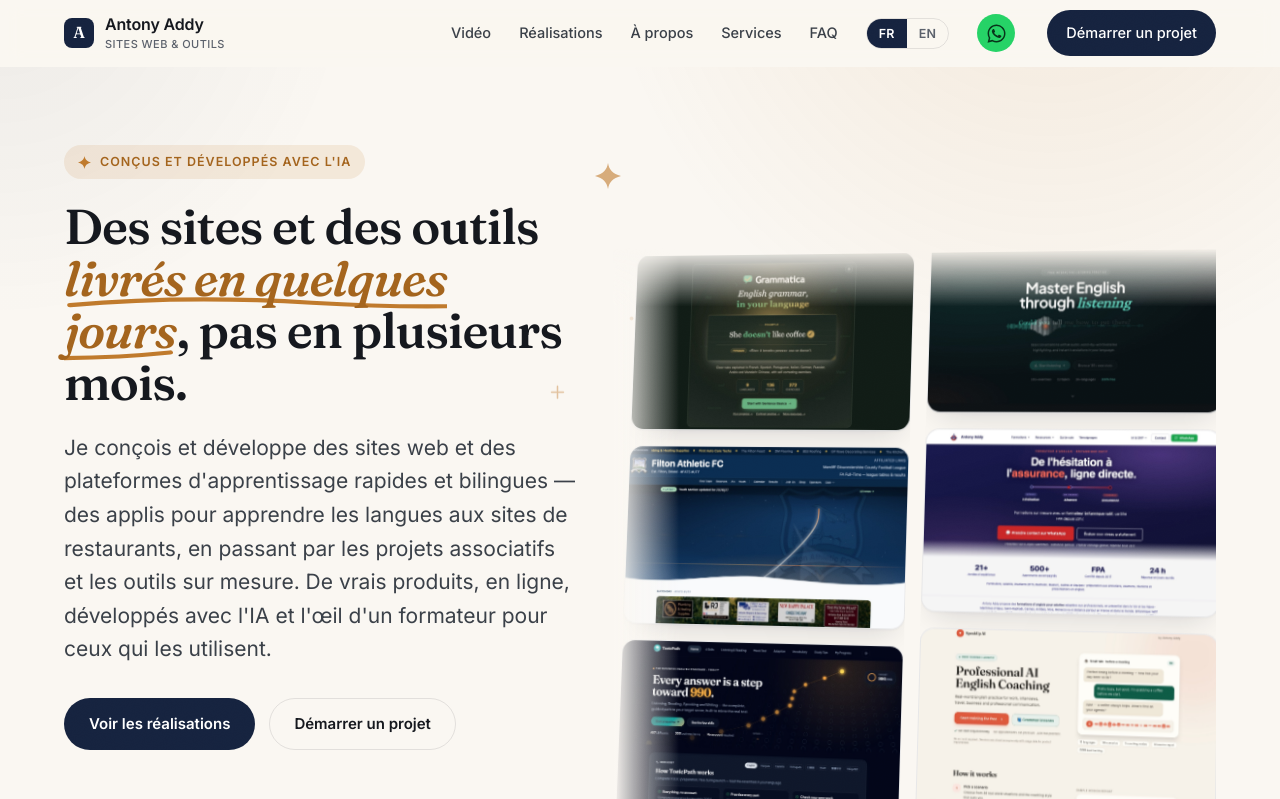
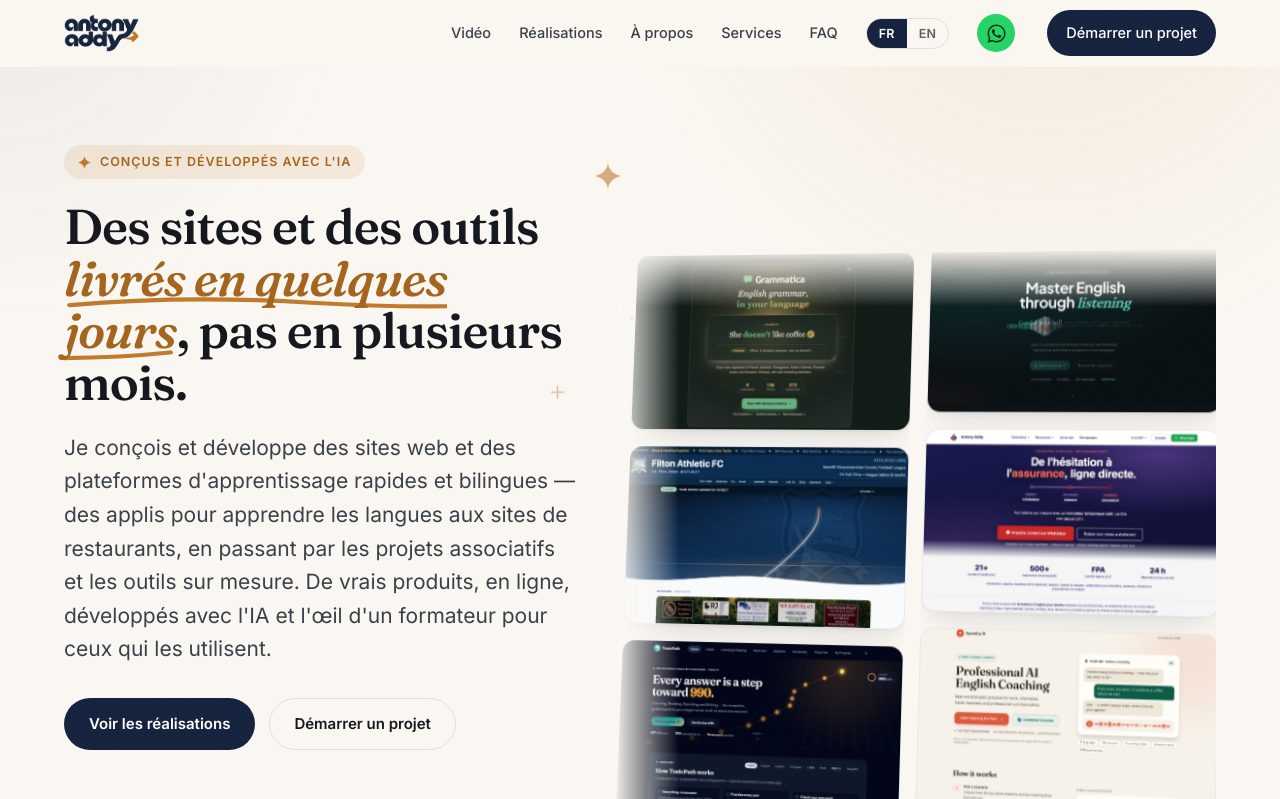
Before and after one commit to addyap2/showcase, a plain HTML site: page index.html in a window 1280 px wide. Shown: the top 799 px of the page. Drawn offline with Linux system fonts and the light colour scheme; a script that the page names is missing.

Commit message:
Use antony addy wordmark image as the site logo
- Add transparent-background logo (navy wordmark + orange arrow), knocked
  out from the source art and trimmed
- Replace the text brand in the header and footer with the logo image
- Scale the logo down on phones so the header row still fits

Co-Authored-By: Claude Opus 4.8 <noreply@anthropic.com>

```diff
--- a/assets/styles.css
+++ b/assets/styles.css
@@ -79,6 +79,8 @@ body:after{
 }
 .site-header .wrap{display:flex;align-items:center;justify-content:space-between;height:66px}
 .brand{display:flex;align-items:center;gap:11px;font-weight:600;letter-spacing:-.01em}
+.brand-logo{height:38px;width:auto;display:block}
+.site-footer .brand-logo{height:44px}
 .brand .mark{
   width:30px;height:30px;border-radius:8px;display:grid;place-items:center;
   background:var(--navy);color:#fff;font-family:var(--serif);font-weight:600;font-size:16px;
@@ -132,9 +134,8 @@ body:after{
   .nav{gap:10px}
   /* keep the primary CTA on phones — it's the main conversion path */
   .nav-cta{margin-left:0;padding:9px 14px;font-size:13.5px}
-  .brand small{display:none}
-  /* collapse the brand to just the "A" mark so the WhatsApp icon + CTA fit */
-  .brand>span:not(.mark){display:none}
+  /* shrink the logo so it fits alongside the WhatsApp icon + CTA on phones */
+  .brand-logo{height:30px}
 }
 @media(max-width:380px){
   .lang-toggle button{padding:7px 9px}
--- a/index.html
+++ b/index.html
@@ -58,9 +58,8 @@
 
   <header class="site-header">
     <div class="wrap">
-      <a class="brand" href="#top">
-        <span class="mark">A</span>
-        <span>Antony Addy<small data-i18n="brand.sub">Sites web &amp; outils</small></span>
+      <a class="brand" href="#top" aria-label="Antony Addy">
+        <img class="brand-logo" src="assets/logo.png" alt="Antony Addy" width="785" height="400">
       </a>
       <nav class="nav">
         <a class="nav-link" href="#video" data-i18n="nav.video">Vidéo</a>
@@ -251,7 +250,7 @@
 
   <footer class="site-footer">
     <div class="wrap">
-      <a class="brand" href="#top"><span class="mark">A</span><span>Antony Addy<small data-i18n="footer.sub">Sites web &amp; outils, développés avec l'IA</small></span></a>
+      <a class="brand" href="#top" aria-label="Antony Addy"><img class="brand-logo" src="assets/logo.png" alt="Antony Addy" width="785" height="400"></a>
       <div class="meta">© <span id="year">2026</span> Antony Addy · <a href="mailto:antony@antonyaddy.com">antony@antonyaddy.com</a> · <a href="https://wa.me/33649829826" target="_blank" rel="noopener">WhatsApp</a></div>
     </div>
   </footer>
```
Also changed, not shown: assets/logo.png (added).
